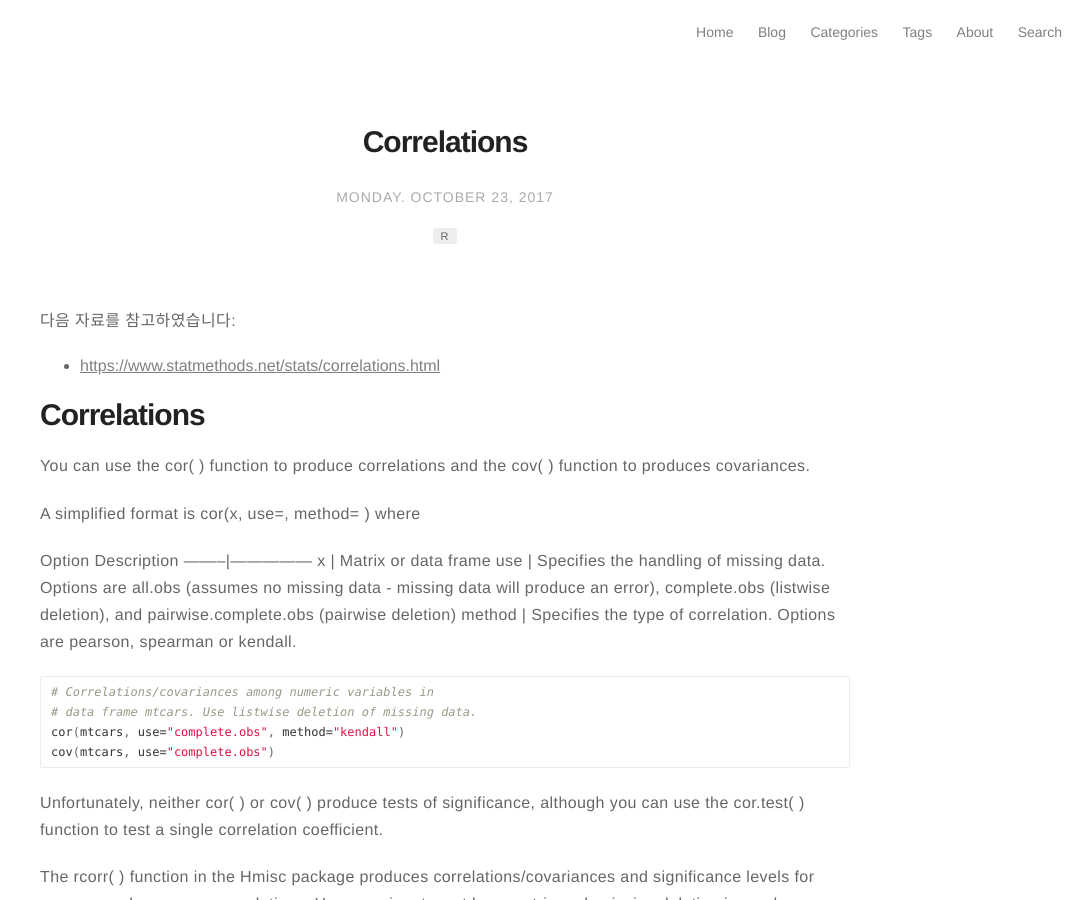
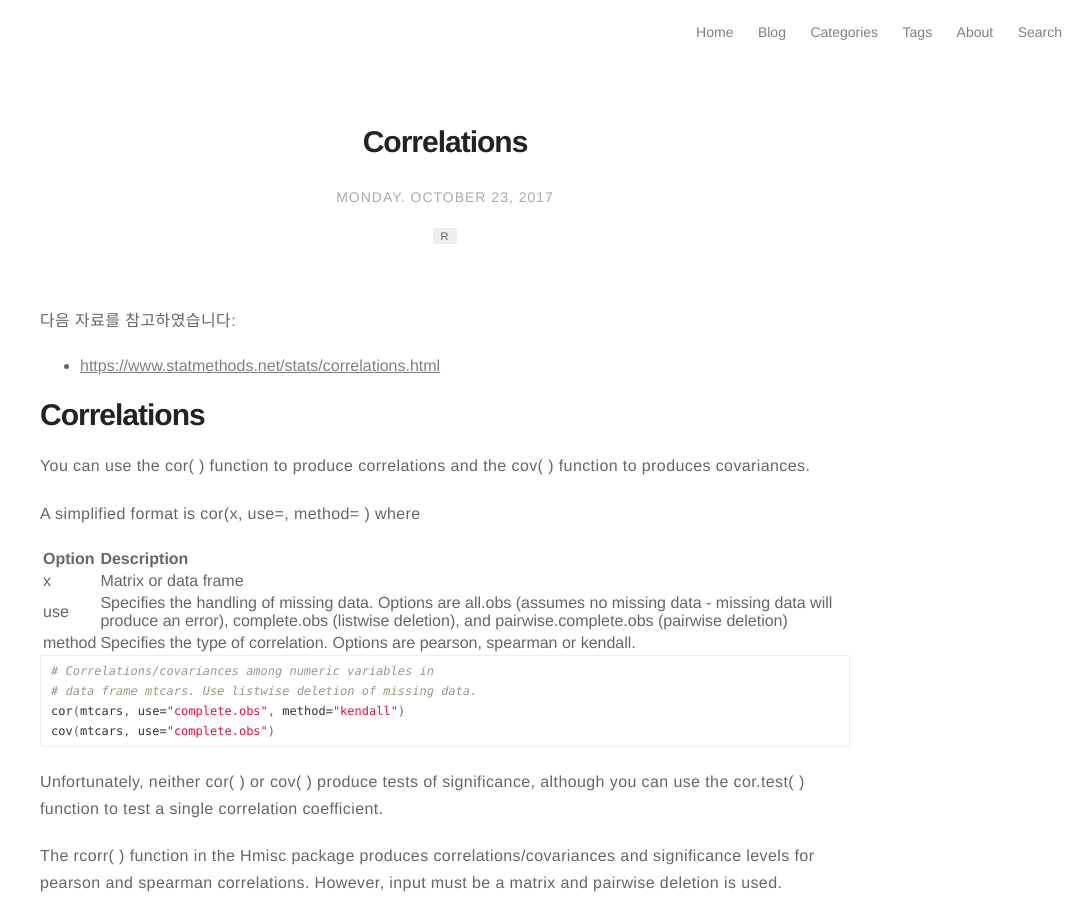
Before and after one commit to Dr-HKim/Dr-HKim.github.io, a Jekyll site: the page built from _posts/2017-10-23-R-303-Correlations.md, in a window 1280 px wide and 900 px high. Shown: the whole window, without its empty margins (195-1280 px from the left). Built offline with Jekyll 4.4.1, drawn with Linux system fonts in a browser that asks for light colours.

````diff
--- a/_posts/2017-10-23-R-303-Correlations.md
+++ b/_posts/2017-10-23-R-303-Correlations.md
@@ -13,15 +13,16 @@ hidden: true # don't count this post in blog pagination
 - [https://www.statmethods.net/stats/correlations.html](https://www.statmethods.net/stats/correlations.html)
 
 # Correlations
+
 You can use the cor( ) function to produce correlations and the cov( ) function to produces covariances.
 
 A simplified format is cor(x, use=, method= ) where
 
-Option	Description
---------|---------------
-x	      | Matrix or data frame
-use    	| Specifies the handling of missing data. Options are all.obs (assumes no missing data - missing data will produce an error), complete.obs (listwise deletion), and pairwise.complete.obs (pairwise deletion)
-method  |  Specifies the type of correlation. Options are pearson, spearman or kendall.
+Option   | Description
+:--------|:---------------
+x        | Matrix or data frame
+use      | Specifies the handling of missing data. Options are all.obs (assumes no missing data - missing data will produce an error), complete.obs (listwise deletion), and pairwise.complete.obs (pairwise deletion)
+method   |  Specifies the type of correlation. Options are pearson, spearman or kendall.
 
 ```r
 # Correlations/covariances among numeric variables in
````
